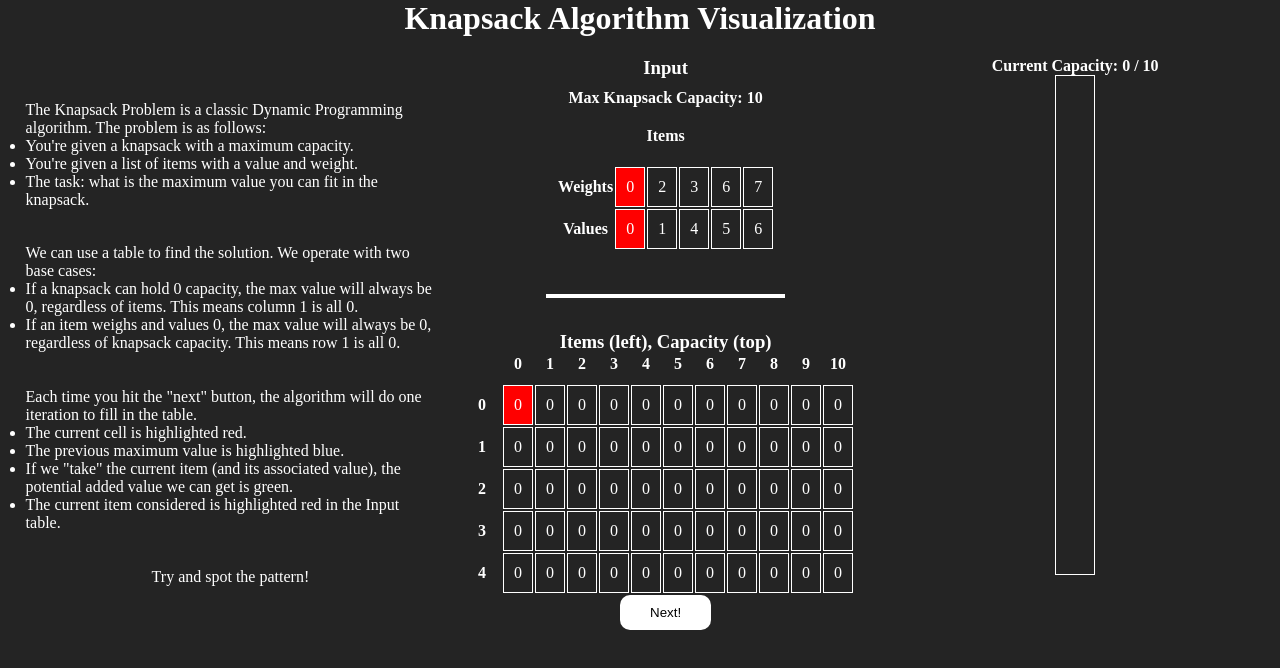
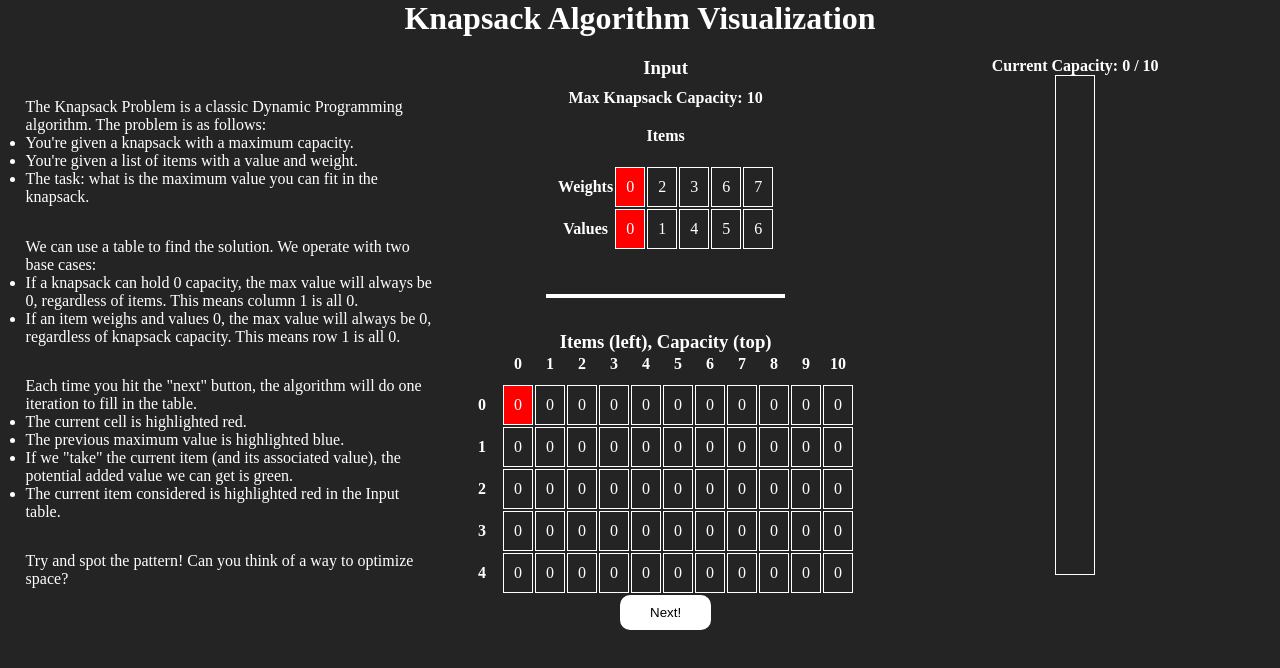
Before and after one commit to rose-paul/DP_vizualization, a React app: page / in a window 1280 px wide. Shown: the top 668 px of the page. Built offline with nearby package versions, Linux system fonts and the light colour scheme.

Commit message:
add space optimization to description

```diff
--- a/src/KnapsackDescription.jsx
+++ b/src/KnapsackDescription.jsx
@@ -48,7 +48,7 @@ const KnapsackDescription = () => (
           </li>
         </ul>
     </div>
-    <p>Try and spot the pattern!</p>
+    <p>Try and spot the pattern! Can you think of a way to optimize space?</p>
   </div>
 );
 
```
Also changed, not shown: 1 other file (tests, documents, lock files or other folders).
